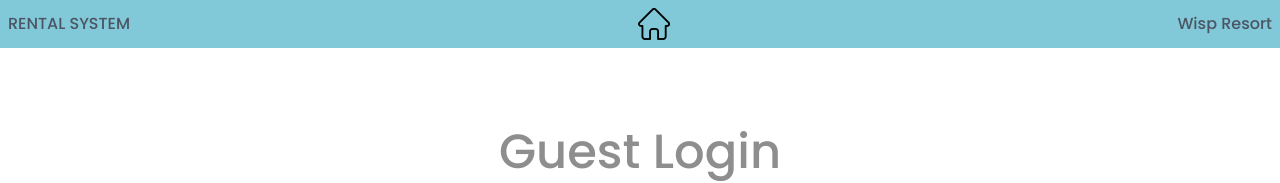
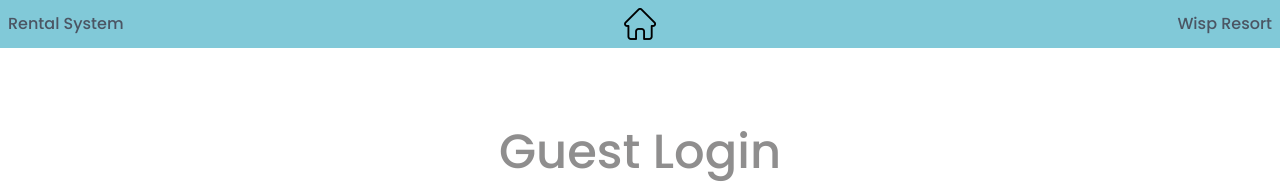
Before and after one commit to GustavoBeretta/Ski-Rental-System-Web, a Next.js app in the folder rental-system/: page / in a window 1280 px wide. Shown: the top 183 px of the page. Built offline with nearby package versions, Linux system fonts and the light colour scheme.

Commit message:
fix navbar items margin

```diff
--- a/rental-system/src/app/components/NavBar.jsx
+++ b/rental-system/src/app/components/NavBar.jsx
@@ -1,12 +1,18 @@
 const NavBar = () => {
     return (
         <nav className="bg-[#81C9D8] p-2 overflow-y-hidden">
-            <div className="flex mx-auto justify-between items-center">
-                <a href="#" className="text-gray-600 hover:text-white text-l ">RENTAL SYSTEM</a>
+            <div className="flex mx-auto justify-center items-center ">
+                <div className="flex justify-center lg:justify-start w-1/3">
+                    <a href="#" className="text-gray-600 hover:text-white lg:text-l">Rental System</a>
+                </div>
+                <div className="w-1/3 flex justify-center">
                     <a href="#">
-                        <img className="h-8 w-8" src="/home-icon.png" alt="Home Icon" />
+                        <img className="h-8 w-8" src="/home-icon.png" alt="Home Icon bg-green-400 bg-green-400" />
                     </a>
-                    <a href="#" className="text-gray-600 hover:text-white">Wisp Resort</a>
+                </div>
+                <div className="w-1/3 flex justify-center lg:justify-end">
+                    <a href="#" className="text-gray-600 text-l hover:text-white">Wisp Resort</a>
+                </div>
             </div>
         </nav>
     );
```
